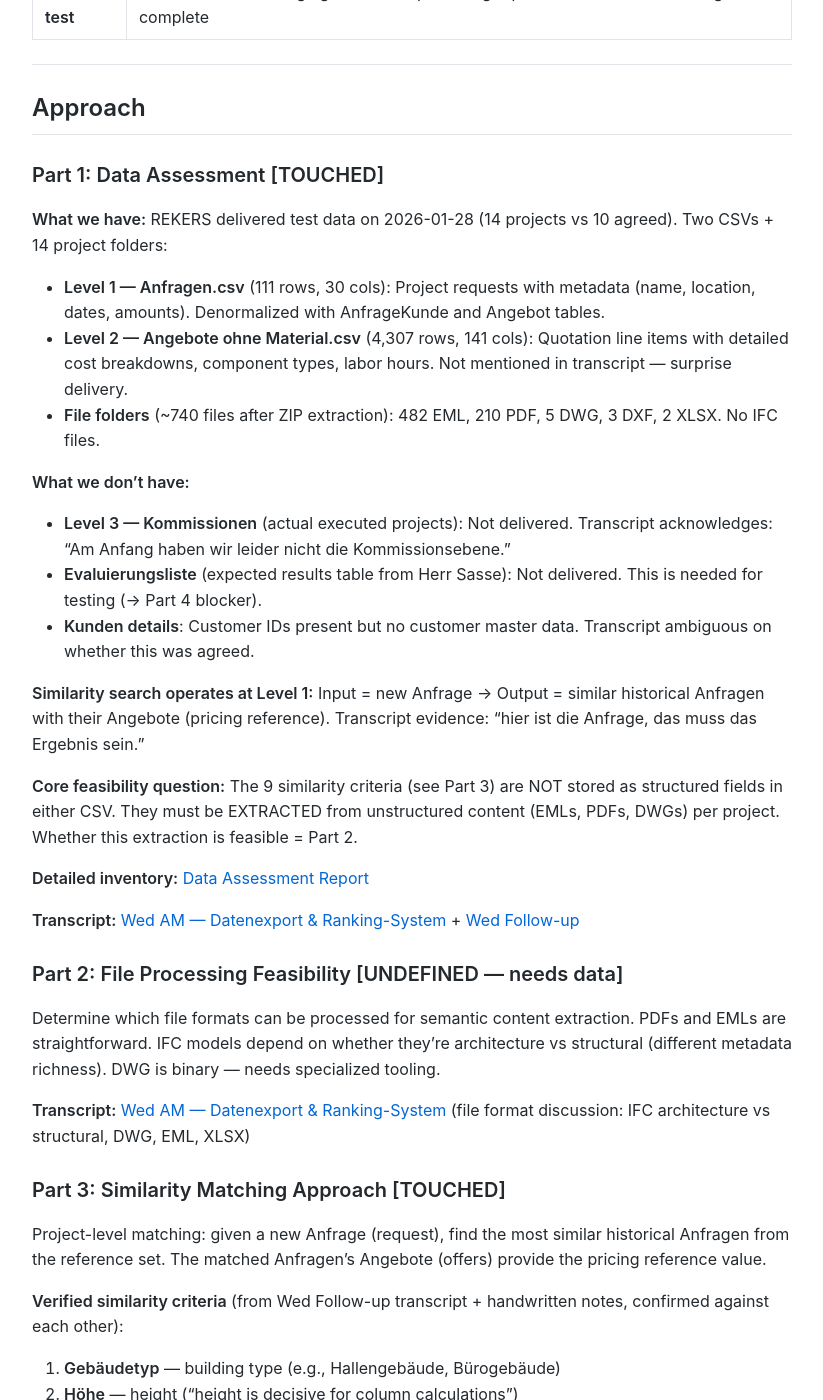
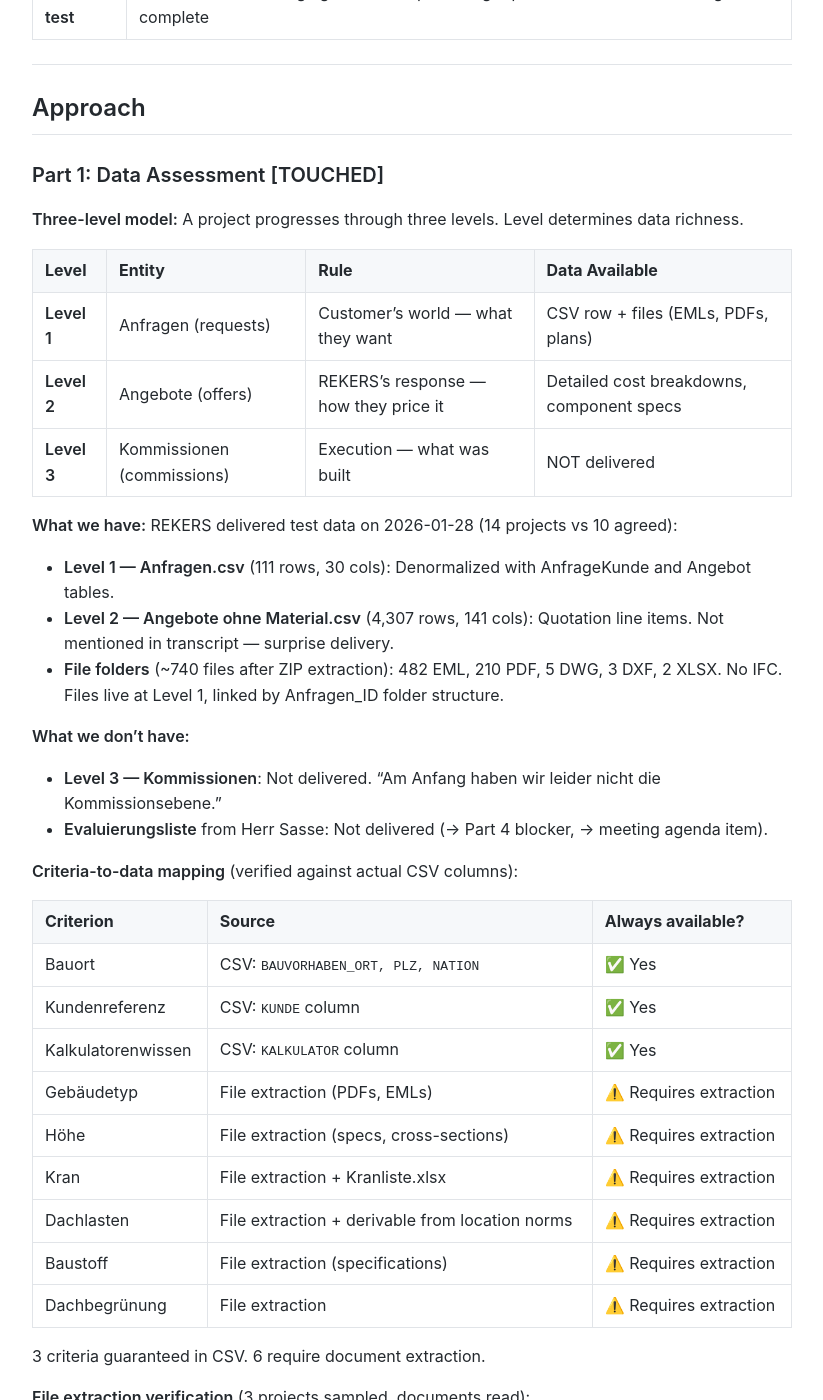
Before and after one commit to MariusWilsch/public-wilsch-ai-pages, a Jekyll site: the page built from project/rekers/design-doc-feasibility-report.md, in a window 1280 px wide and 1400 px high, scrolled down 1256 px. Shown: the whole window, without its empty margins (228-1051 px from the left). Built offline with Jekyll 4.4.1, drawn with Linux system fonts in a browser that asks for light colours; our own code applies the rules of GitHub Pages for plain Markdown files; some of the changed text lies outside the part shown.

Commit message:
Sync from hippocampus 2026-02-10

```diff
--- a/project/rekers/design-doc-feasibility-report.md
+++ b/project/rekers/design-doc-feasibility-report.md
@@ -38,19 +38,55 @@ The problem is NOT building a full AI quotation system. The problem IS determini
 
 ### Part 1: Data Assessment [TOUCHED]
 
-**What we have:** REKERS delivered test data on 2026-01-28 (14 projects vs 10 agreed). Two CSVs + 14 project folders:
-- **Level 1 — Anfragen.csv** (111 rows, 30 cols): Project requests with metadata (name, location, dates, amounts). Denormalized with AnfrageKunde and Angebot tables.
-- **Level 2 — Angebote ohne Material.csv** (4,307 rows, 141 cols): Quotation line items with detailed cost breakdowns, component types, labor hours. Not mentioned in transcript — surprise delivery.
-- **File folders** (~740 files after ZIP extraction): 482 EML, 210 PDF, 5 DWG, 3 DXF, 2 XLSX. No IFC files.
+**Three-level model:** A project progresses through three levels. Level determines data richness.
+
+| Level | Entity | Rule | Data Available |
+|-------|--------|------|----------------|
+| **Level 1** | Anfragen (requests) | Customer's world — what they want | CSV row + files (EMLs, PDFs, plans) |
+| **Level 2** | Angebote (offers) | REKERS's response — how they price it | Detailed cost breakdowns, component specs |
+| **Level 3** | Kommissionen (commissions) | Execution — what was built | NOT delivered |
+
+**What we have:** REKERS delivered test data on 2026-01-28 (14 projects vs 10 agreed):
+- **Level 1 — Anfragen.csv** (111 rows, 30 cols): Denormalized with AnfrageKunde and Angebot tables.
+- **Level 2 — Angebote ohne Material.csv** (4,307 rows, 141 cols): Quotation line items. Not mentioned in transcript — surprise delivery.
+- **File folders** (~740 files after ZIP extraction): 482 EML, 210 PDF, 5 DWG, 3 DXF, 2 XLSX. No IFC. Files live at Level 1, linked by Anfragen_ID folder structure.
 
 **What we don't have:**
-- **Level 3 — Kommissionen** (actual executed projects): Not delivered. Transcript acknowledges: "Am Anfang haben wir leider nicht die Kommissionsebene."
-- **Evaluierungsliste** (expected results table from Herr Sasse): Not delivered. This is needed for testing (→ Part 4 blocker).
-- **Kunden details**: Customer IDs present but no customer master data. Transcript ambiguous on whether this was agreed.
+- **Level 3 — Kommissionen**: Not delivered. "Am Anfang haben wir leider nicht die Kommissionsebene."
+- **Evaluierungsliste** from Herr Sasse: Not delivered (→ Part 4 blocker, → meeting agenda item).
 
-**Similarity search operates at Level 1:** Input = new Anfrage → Output = similar historical Anfragen with their Angebote (pricing reference). Transcript evidence: "hier ist die Anfrage, das muss das Ergebnis sein."
+**Criteria-to-data mapping** (verified against actual CSV columns):
 
-**Core feasibility question:** The 9 similarity criteria (see Part 3) are NOT stored as structured fields in either CSV. They must be EXTRACTED from unstructured content (EMLs, PDFs, DWGs) per project. Whether this extraction is feasible = Part 2.
+| Criterion | Source | Always available? |
+|-----------|--------|-------------------|
+| Bauort | CSV: `BAUVORHABEN_ORT, PLZ, NATION` | ✅ Yes |
+| Kundenreferenz | CSV: `KUNDE` column | ✅ Yes |
+| Kalkulatorenwissen | CSV: `KALKULATOR` column | ✅ Yes |
+| Gebäudetyp | File extraction (PDFs, EMLs) | ⚠️ Requires extraction |
+| Höhe | File extraction (specs, cross-sections) | ⚠️ Requires extraction |
+| Kran | File extraction + Kranliste.xlsx | ⚠️ Requires extraction |
+| Dachlasten | File extraction + derivable from location norms | ⚠️ Requires extraction |
+| Baustoff | File extraction (specifications) | ⚠️ Requires extraction |
+| Dachbegrünung | File extraction | ⚠️ Requires extraction |
+
+3 criteria guaranteed in CSV. 6 require document extraction.
+
+**File extraction verification** (3 projects sampled, documents read):
+
+| Criterion | 35764 (Werkhalle, 47 files) | 38043 (Nokera Werk, 178 files) | 41634 (VGP Halle C, 23 files) |
+|-----------|:---:|:---:|:---:|
+| **Gebäudetyp** | ✅ "Werkhalle mit Büro- und Sozialtrakt" | ✅ Produktionshallen | ✅ Halle |
+| **Höhe** | ✅ 13.35m (OK-Stütze) | ✅ 10m | ✅ 11-14m |
+| **Kran** | ✅ Kranbahnanlage, 7.5m Abstand | ✅ Kranliste.xlsx, 10t | ❌ Not present |
+| **Dachlasten** | ✅ DIN EN 1991, WZ2, Schneezone 2 | ✅ 0.5-0.75 kN/lfm | ✅ WZ2, Schneezone 2 |
+| **Baustoff** | ✅ Beton + Stahl | ✅ Spannbeton + Holz | ✅ Stahlbeton B500 |
+| **Dachbegrünung** | ❌ Not mentioned | ❌ Not mentioned | ✅ "0,00 kN/m² — kommt nicht zur Ausführung" |
+
+Result: 5/6 extraction criteria found per project. Historical project files are richer than transcript suggested — they contain both customer docs AND REKERS quotation docs.
+
+**New request vs historical:** A new Anfrage (no Level 2 data yet) contains 1-5 files at arrival time (mostly the initial customer email). Historical projects accumulate 20-150+ files over weeks to years. Timestamp-based reconstruction is feasible but REKERS should provide conscious test queries instead (→ Part 4).
+
+**Matching mechanism:** Input = new Anfrage (Level 1 only, sparse) → Search against historical Anfragen (Level 1, rich) → Output = similar project IDs → Pull Level 2 chain (Angebote) for pricing reference.
 
 **Detailed inventory:** [Data Assessment Report](https://mariuswilsch.github.io/public-wilsch-ai-pages/project/rekers/data-assessment-testdaten)
 
@@ -64,7 +100,17 @@ Determine which file formats can be processed for semantic content extraction. P
 
 ### Part 3: Similarity Matching Approach [TOUCHED]
 
-Project-level matching: given a new Anfrage (request), find the most similar historical Anfragen from the reference set. The matched Anfragen's Angebote (offers) provide the pricing reference value.
+Project-level matching: given a new Anfrage (Level 1 only, sparse — see Part 1), find the most similar historical Anfragen from the reference set (Level 1, rich). The matched Anfragen's Angebote (Level 2) provide the pricing reference value.
+
+**Asymmetry constraint:** New requests have 1-5 files (mostly email). Historical projects have 20-150+ files. Matching must handle partial input against complete references. Not all 9 criteria will be available for every new request.
+
+**Three modes of acquiring criteria:**
+
+| Mode | Criteria | How |
+|------|----------|-----|
+| **Structured** (CSV) | Bauort, Kundenreferenz, Kalkulatorenwissen | Direct column comparison — always available |
+| **Extracted** (documents) | Gebäudetyp, Höhe, Kran, Baustoff, Dachbegrünung | Text mining PDFs/EMLs — inconsistent availability |
+| **Derived** (norms) | Dachlasten | Location → wind/snow load norms (DIN EN 1991) |
 
 **Verified similarity criteria** (from Wed Follow-up transcript + handwritten notes, confirmed against each other):
 
@@ -82,17 +128,56 @@ Project-level matching: given a new Anfrage (request), find the most similar his
 
 **Not in transcript:** Achsraster, Zwischenebene (these were in the previous AI session's interpretation but are NOT verified)
 
+**Dynamic weighting:** Criteria importance is context-dependent. "Wenn ich kalkuliere, ist die Dachbegrünung maßgeblich, wenn ich die Stütze kalkuliere, ist ja Höhe maßgeblich." Users may specify via chat what matters for a specific query.
+
 **Ranking approach:** Partial matching — not all criteria will match. AI ranks by how many criteria match (3 of 5 > 1 of 5). Three-tier thresholds (80%/70%/60%), 60% cutoff. Top-K results (configurable, e.g., top 10 or 15).
+
+**Three business outcomes from matching:**
+- **High match (~100%):** "Angebot morgen bis 10 Uhr" — quote by tomorrow morning
+- **Partial match:** Baukastensystem — combine parts from different reference projects
+- **No match:** "Komplett neu entwickeln, dauert vier Wochen" — build from scratch
+
+**UNDEFINED — similarity computation approach:** How to combine structured + extracted + derived criteria into one similarity score. Needs deep dive (→ next session).
 
 **Background — abandoned approach:** Workshop 2 initially explored component-level matching (individual beams, columns matched by dimensions + loads). This was abandoned due to complexity of cross-location load normalization (wind, snow, earthquake). Project-level matching pre-filters the search space before any component analysis.
 
 **Transcripts:** [Tue AM](https://app.fireflies.ai/view/01KFZ9MSE9WZ179TAYYC30C6JC) (component-level parameters, yellow fields) + [Tue PM](https://app.fireflies.ai/view/01KFZR74V0N0P1S589KBKZCBYH) (search/return parameters, variance tolerances 3-10%) + [Wed Follow-up](https://app.fireflies.ai/view/01KG25S4S0MVB8Q8F3CEXG60N4) (verified criteria list, ranking approach)
 
-### Part 4: Validation Design [UNDEFINED — discussed but not designed]
+### Part 4: Validation Design [TOUCHED]
 
-Direction from Workshop 2 follow-up: known-answer test with ranking thresholds (80%/70%/60%), red herring projects, parameter weighting by component type. Needs formal design before POC execution.
+**Validation process** (agreed in Workshop 2):
 
-**Transcript:** [Wed Follow-up — Priorisierung & UI](https://app.fireflies.ai/view/01KG25S4S0MVB8Q8F3CEXG60N4) (ranking thresholds, parameter weighting, test case design)
+1. REKERS provides 10 reference projects (Anfragen + Angebote + files) — ✅ delivered (14 actually)
+2. Similarity criteria defined with Herr Sasse — ✅ done (9 criteria from Workshop 2)
+3. REKERS provides **Evaluierungsliste** (test queries + expected matches) — ❌ not delivered
+4. Marius provides CSV template for Evaluierungsliste — ❌ not created (→ meeting agenda deliverable)
+5. AI processes test queries → returns ranked list
+6. Compare AI ranking vs expected ranking
+
+**Two-phase validation:**
+- **Phase 1 (binary):** "Hier ist die Anfrage, das muss das Ergebnis sein" — correct match yes/no
+- **Phase 2 (ranking):** "Jetzt musst du mir drei mit Ranking 80, 70, 60 Prozent ausliefern" — ranked quality
+
+**Evaluierungsliste template** (must-have columns):
+
+| Column | Type | Description |
+|--------|------|-------------|
+| `Test_Anfrage_ID` | ID/text | The query being tested |
+| `Expected_Match_1` | ID | Best expected match (Anfrage ID) |
+| `Red_Herring` | Boolean | TRUE = "nothing found" is the correct answer |
+| `Match_Reason` | Text | Which criteria drive the similarity (or why no match) |
+
+**Red herrings** [TOUCHED — needs deep dive]: Test queries where the correct answer is "nothing found." The system must be able to say "tut mir leid, nichts gefunden" instead of forcing irrelevant matches. "Ist schlecht programmiert, wenn die KI nicht sagen kann, tut mir leid, nichts gefunden." How to design and select red herrings needs further exploration.
+
+**Key assumptions:**
+- Leave-one-out valid (use 9 as reference, query the 10th)
+- Results = Top-K ranked list with 0-100% scores, 60% cutoff
+- AI must handle "nothing found" case
+- REKERS should provide conscious test queries (not timestamp reconstruction)
+
+**Client dependency:** Evaluierungsliste content from REKERS (→ meeting agenda).
+
+**Transcript:** [Wed Follow-up — Priorisierung & UI](https://app.fireflies.ai/view/01KG25S4S0MVB8Q8F3CEXG60N4) (ranking thresholds, parameter weighting, test case design) + [Wed AM](https://app.fireflies.ai/view/01KG1V9Y791YHSAVP7GJABEJAA) (Evaluierungstabelle concept, Herr Sasse's role)
 
 ### Part 5: Infrastructure Assessment [UNDEFINED — secondary priority]
 
@@ -127,4 +212,7 @@ Target: IBM Power 10 (~20 TOPS per chip). Alternative: hybrid approach (external
 
 **Issue:** [#629 — REKERS: KI-gestütztes Angebotssystem - Workshop 2](https://github.com/DaveX2001/deliverable-tracking/issues/629)
 
-**Session:** `/Users/verdant/.claude/projects/-Users-verdant-Documents-projects/fc9f193e-2d54-4ea9-bcc1-5dfd2dd35f2d.jsonl`
+**Sessions:**
+
+- `/Users/verdant/.claude/projects/-Users-verdant-Documents-projects/fc9f193e-2d54-4ea9-bcc1-5dfd2dd35f2d.jsonl` (initial design doc creation)
+- `/Users/verdant/.claude/projects/-Users-verdant-Documents-projects-WILSCH-AI-INTERNAL--soloforce/00e6a51f-cd0d-432f-b5f4-f2a41dd07a4d.jsonl` (data deep dive, criteria mapping, validation design)
```
